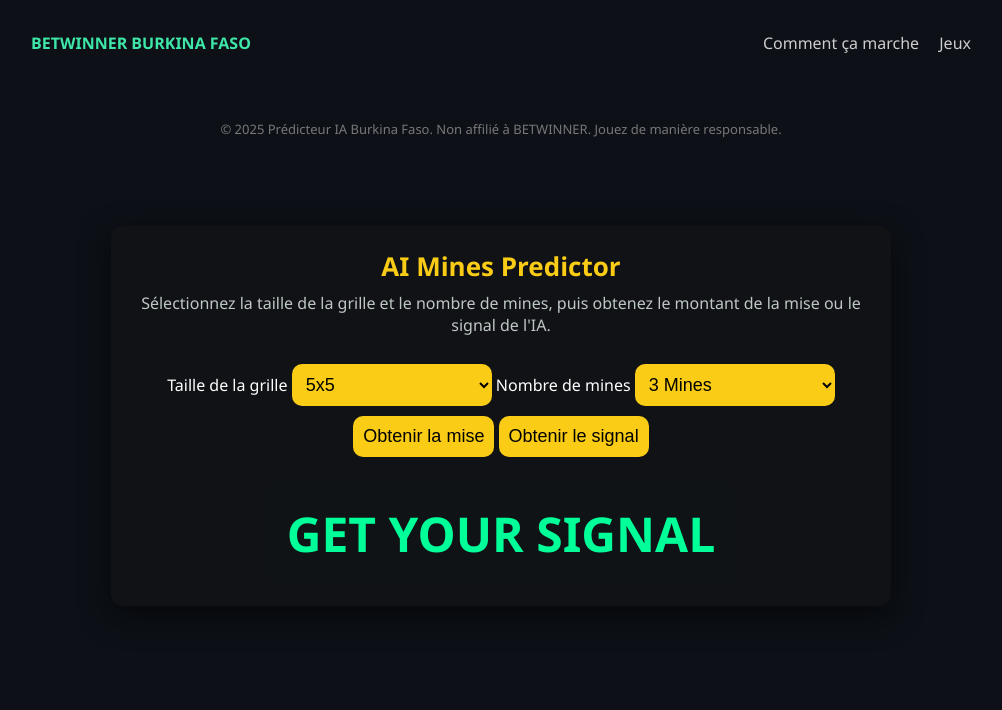
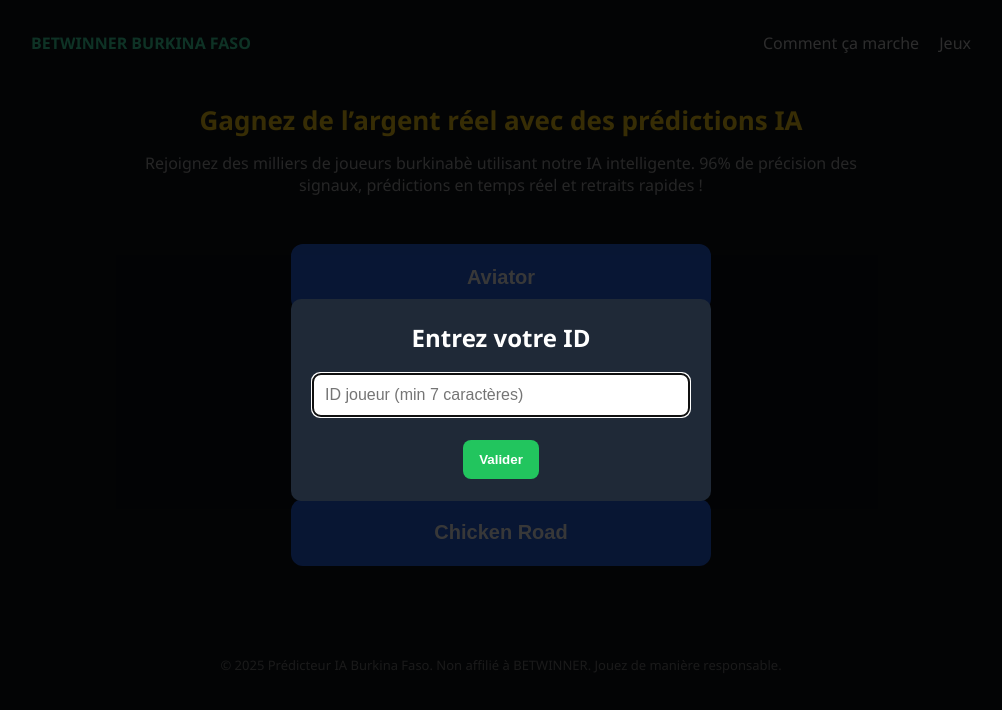
Before and after one commit to marwork1250-boop/hackgamebot, a plain HTML site: page index.html in a window 1280 px wide. Both pictures are taken after a click on the button "Mines". Shown: the whole page, without its empty margins (139-1141 px from the left). Drawn offline with Linux system fonts and the light colour scheme.

Commit message:
Update index.html

```diff
--- a/index.html
+++ b/index.html
@@ -2,66 +2,93 @@
 <html lang="fr">
 <head>
   <meta charset="utf-8" />
-  <meta name="viewport" content="width=device-width, initial-scale=1" />
+  <meta name="viewport" content="width=device-width,initial-scale=1" />
   <title>BETWINNER BURKINA FASO</title>
   <style>
     * { box-sizing: border-box; }
-    html, body { margin: 0; padding: 0; height: 100%; overflow-x: hidden; background: #0d1117; color: #fff; font-family: "Segoe UI", Tahoma, Arial; }
-    .site { max-width: 980px; margin: 0 auto; padding: 20px; }
+    html, body { margin:0; padding:0; height:100%; overflow-x:hidden; background:#0d1117; color:#fff; font-family: "Segoe UI", Tahoma, Arial; }
+    .site { max-width:980px; margin:0 auto; padding:20px; }
 
-    header { display: flex; justify-content: space-between; align-items: center; padding: 12px 0; }
-    .logo { color: #3ee6a8; font-weight: 700; }
-    .nav a { color: #ccc; margin-left: 16px; text-decoration: none; }
-    .nav a:hover { color: #fff; }
+    header { display:flex; justify-content:space-between; align-items:center; padding:12px 0; }
+    .logo { color:#3ee6a8; font-weight:700; }
+    .nav a { color:#ccc; margin-left:16px; text-decoration:none; }
+    .nav a:hover { color:#fff; }
 
-    main { display: flex; flex-direction: column; align-items: center; padding: 36px 12px; }
-    h1 { font-size: 30px; margin: 6px 0; text-align: center; }
-    p.lead { color: #aaa; max-width: 720px; text-align: center; margin: 6px 0 20px; }
+    main { display:flex; flex-direction:column; align-items:center; padding:36px 12px; }
+    h1 { font-size:30px; margin:6px 0; text-align:center; }
+    p.lead { color:#aaa; max-width:720px; text-align:center; margin:6px 0 20px; }
 
     /* большие кнопки игр */
     .btn-container {
-      margin-top: 28px;
-      display: flex;
-      flex-direction: column;
-      gap: 18px;
-      width: 100%;
-      max-width: 420px;
+      margin-top:28px;
+      display:flex;
+      flex-direction:column;
+      gap:18px;
+      width:100%;
+      max-width:420px;
     }
     .game-btn {
-      padding: 22px;
-      font-size: 20px;
-      border-radius: 12px;
+      padding:22px;
+      font-size:20px;
+      border-radius:12px;
       border: none;
-      font-weight: 800;
-      cursor: pointer;
+      font-weight:800;
+      cursor:pointer;
       transition: transform .16s ease, box-shadow .16s ease;
-      width: 100%;
+      width:100%;
     }
-    .game-btn.blue { background: #2563eb; color: #fff; }
-    .game-btn.purple { background: #7c3aed; color: #fff; }
-    .game-btn:hover { transform: translateY(-6px); box-shadow: 0 12px 30px rgba(0, 0, 0, 0.45); }
+    .game-btn.blue { background:#2563eb; color:#fff; }
+    .game-btn.purple { background:#7c3aed; color:#fff; }
+    .game-btn:hover { transform: translateY(-6px); box-shadow: 0 12px 30px rgba(0,0,0,0.45); }
 
-    footer { text-align: center; color: #777; padding: 18px 0; margin-top: 36px; font-size: 13px; }
+    footer { text-align:center; color:#777; padding:18px 0; margin-top:36px; font-size:13px; }
 
-    /* Стиль для Mines */
-    .wrap { max-width: 820px; margin: 30px auto; padding: 20px; }
-    .card { background: #101216; border-radius: 12px; padding: 22px; box-shadow: 0 10px 30px rgba(0, 0, 0, 0.6); text-align: center; }
-    h1 { color: #facc15; margin: 0 0 8px; font-size: 26px; }
-    p.sub { color: #bfc7c5; margin: 8px 0 18px; }
+    /* Игра Mines */
+    .wrap { max-width:820px; margin:30px auto; padding:20px; }
+    .card { background:#101216; border-radius:12px; padding:22px; box-shadow: 0 10px 30px rgba(0,0,0,0.6); text-align:center; }
+    h1 { color:#facc15; margin:0 0 8px; font-size:26px; }
+    p.sub { color:#bfc7c5; margin:8px 0 18px; }
 
     /* Стили для выбора сетки и количества мин */
     select, .ybtn { background: #facc15; color: #000; font-size: 18px; padding: 10px; border-radius: 10px; border: none; cursor: pointer; transition: transform 0.16s ease, box-shadow 0.16s ease; }
     select { width: 100%; max-width: 200px; margin: 10px 0; }
-    .ybtn:hover { transform: translateY(-6px); box-shadow: 0 12px 30px rgba(0, 0, 0, 0.45); }
+    .ybtn:hover { transform: translateY(-6px); box-shadow: 0 12px 30px rgba(0,0,0,0.45); }
 
-    /* Стиль сигнала */
-    .signal { margin-top: 26px; font-size: 48px; font-weight: 900; color: #00ff99; padding: 18px 24px; border-radius: 12px; background: linear-gradient(180deg, rgba(10, 30, 20, 0.12), rgba(10, 30, 20, 0.06)); display: inline-block; min-width: 320px; text-align: center; transform: scale(1); transition: transform 0.36s cubic-bezier(.2,.9,.22,1), box-shadow 0.36s ease; }
-    .signal.pop { transform: scale(1.22); box-shadow: 0 20px 60px rgba(0, 255, 153, 0.14), 0 0 40px rgba(0, 255, 153, 0.12); text-shadow: 0 0 12px rgba(0, 255, 153, 0.35); }
+    /* Сигнал */
+    .signal { margin-top:26px; font-size:48px; font-weight:900; color:#00ff99; padding:18px 24px; border-radius:12px; background: linear-gradient(180deg, rgba(10,30,20,0.12), rgba(10,30,20,0.06)); display:inline-block; min-width:320px; text-align:center; transform: scale(1); transition: transform .36s cubic-bezier(.2,.9,.22,1), box-shadow .36s ease; }
+    .signal.pop { transform: scale(1.22); box-shadow: 0 20px 60px rgba(0,255,153,0.14), 0 0 40px rgba(0,255,153,0.12); text-shadow: 0 0 12px rgba(0,255,153,0.35); }
 
-    /* Плавное исчезновение текста */
-    .fade { opacity: 0; transform: translateY(8px); transition: opacity .36s ease, transform .36s ease; }
-    .fade.show { opacity: 1; transform: translateY(0); }
+    /* Плавное появление */
+    .fade { opacity:0; transform: translateY(8px); transition: opacity .36s ease, transform .36s ease; }
+    .fade.show { opacity:1; transform: translateY(0); }
 
+    /* Модальное окно для проверки ID */
+    #idModal {
+      display: none;
+      position: fixed;
+      inset: 0;
+      background: rgba(0,0,0,0.78);
+      justify-content: center;
+      align-items: center;
+      z-index: 1000;
+    }
+    .modal-inner {
+      width: 92%;
+      max-width: 420px;
+      background: #1f2937;
+      padding: 22px;
+      border-radius: 10px;
+      text-align: center;
+    }
+    .modal-inner h2 { margin: 0 0 8px; color: #fff; }
+    .modal-inner input {
+      width: 100%; padding: 12px; border-radius: 8px; border: none; margin-top: 12px; font-size: 16px;
+    }
+    .modal-inner .btn-validate {
+      margin-top: 14px; padding: 12px 16px; border-radius: 8px; border: none; background: #22c55e; color: #fff; font-weight: 700; cursor: pointer;
+    }
+    .modal-inner .error { color: #ff8a8a; margin-top: 10px; }
+    .modal-inner .ok { color: #9ef08f; margin-top: 10px; font-weight: 700; }
   </style>
 </head>
 <body>
@@ -74,19 +101,30 @@
       </nav>
     </header>
 
-    <main>
+    <main id="mainContent">
       <h1>Gagnez de l’argent réel avec des prédictions IA</h1>
       <p class="lead">Rejoignez des milliers de joueurs burkinabè utilisant notre IA intelligente. 96% de précision des signaux, prédictions en temps réel et retraits rapides !</p>
 
       <div class="btn-container" id="buttons">
-        <button class="game-btn blue" data-target="aviator.html">Aviator</button>
+        <button class="game-btn blue" id="aviatorBtn">Aviator</button>
         <button class="game-btn purple" id="minesBtn">Mines</button>
-        <button class="game-btn purple" data-target="penalty.html">Penalty</button>
-        <button class="game-btn blue" data-target="chicken.html">Chicken Road</button>
+        <button class="game-btn purple" id="penaltyBtn">Penalty</button>
+        <button class="game-btn blue" id="chickenBtn">Chicken Road</button>
       </div>
     </main>
 
     <footer>© 2025 Prédicteur IA Burkina Faso. Non affilié à BETWINNER. Jouez de manière responsable.</footer>
+  </div>
+
+  <!-- Модальное окно для проверки ID -->
+  <div id="idModal" role="dialog" aria-modal="true">
+    <div class="modal-inner" role="document">
+      <h2>Entrez votre ID</h2>
+      <input id="userId" type="text" placeholder="ID joueur (min 7 caractères)" aria-label="Player ID" />
+      <div class="error" id="errText" aria-live="polite"></div>
+      <div class="ok" id="okText" style="display:none">✅ Accès autorisé</div>
+      <button class="btn-validate" id="validateBtn">Valider</button>
+    </div>
   </div>
 
   <!-- Игра Mines -->
@@ -136,27 +174,44 @@
     const okText = document.getElementById('okText');
     const validateBtn = document.getElementById('validateBtn');
     const minesGame = document.getElementById('minesGame');
+    const mainContent = document.getElementById('mainContent');
 
-    btns.forEach(b => {
-      b.addEventListener('click', function () {
-        const target = this.dataset.target || null;
-        if (target === "aviator.html") {
-          location.assign(target);
-        }
-        else if (this.id === 'minesBtn') {
-          document.querySelector('main').style.display = 'none';
+    let redirectTarget = null;
+
+    // Открыть модалку перед игрой Mines
+    document.getElementById('minesBtn').addEventListener('click', function () {
+      // Показываем модальное окно для ввода ID
+      redirectTarget = 'mines';
+      errText.textContent = '';
+      okText.style.display = 'none';
+      userIdInput.value = '';
+      idModal.style.display = 'flex';
+      setTimeout(() => userIdInput.focus(), 60);
+    });
+
+    validateBtn.addEventListener('click', function () {
+      const id = (userIdInput.value || '').trim();
+      if (id.length < 7) {
+        errText.textContent = 'L’ID doit contenir au moins 7 caractères.';
+        okText.style.display = 'none';
+        return;
+      }
+      errText.textContent = '';
+      okText.style.display = 'block';
+      setTimeout(() => {
+        idModal.style.display = 'none';
+        if (redirectTarget === 'mines') {
+          mainContent.style.display = 'none';
           minesGame.style.display = 'block';
         }
-      });
+      }, 500);
     });
 
-    // Функция для генерации ставки и сигнала
+    // Генерация ставки и сигнала для игры Mines
     const btnBet = document.getElementById('btnBet');
     const btnSignal = document.getElementById('btnSignal');
     const signalEl = document.getElementById('signal');
     const meta = document.getElementById('meta');
-    const gridSizeSelector = document.getElementById('gridSize');
-    const numMinesSelector = document.getElementById('numMines');
 
     function animateSignalOnce(text) {
       signalEl.textContent = text;
@@ -169,8 +224,8 @@
     btnBet.addEventListener('click', () => {
       const min = 1200, max = 3000;
       const amount = Math.floor(Math.random() * (max - min + 1)) + min;
-      animateSignalOnce(amount + ' NGN');
-      meta.textContent = 'Votre mise : ' + amount + ' NGN';
+      animateSignalOnce(amount + ' XOF');
+      meta.textContent = 'Votre mise : ' + amount + ' XOF';
       meta.classList.add('fade');
       setTimeout(() => meta.classList.add('show'), 40);
       setTimeout(() => { meta.classList.remove('show'); }, 1400);
```
